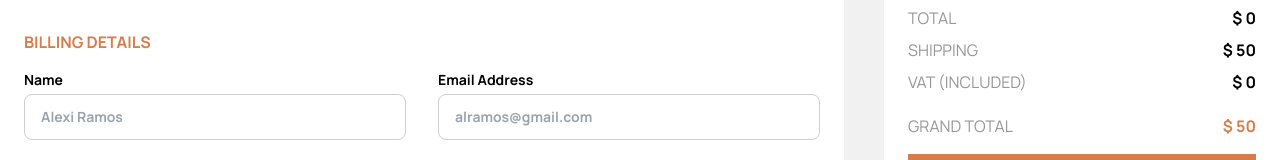
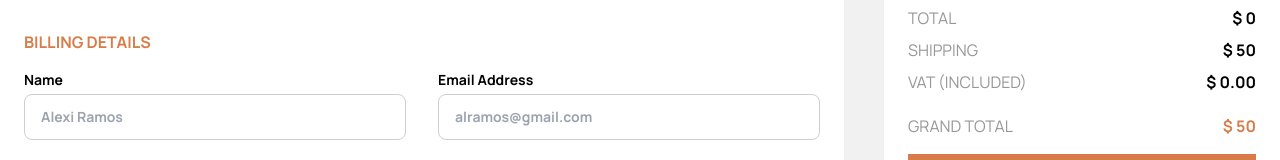
Before and after one commit to ArturDBW/audiophileShop, a React (Vite) app: page /checkout in a window 1280 px wide. Shown: the part 179-339 px from the top of the page. Built offline with nearby package versions, Linux system fonts and the light colour scheme.

Commit message:
fix bug with vat price

```diff
--- a/src/components/FinalInfo.jsx
+++ b/src/components/FinalInfo.jsx
@@ -1,17 +1,14 @@
 import PropTypes from "prop-types";
 import { LinkButton } from "../elements/LinkButton";
 import { OrderConfirmation } from "../svg/OrderConfirmation";
-import { useSelector } from "react-redux";
-import { getBasket } from "../slice/basketSlice";
+import { useDispatch, useSelector } from "react-redux";
+import { clearBasket, getBasket } from "../slice/basketSlice";
 import { CartProduct } from "./CartProduct";
 import { useState } from "react";
 
-export const FinalInfo = ({
-  openModalFinalInfo,
-  setOpenModalFinalInfo,
-  fullOrderPrice,
-}) => {
+export const FinalInfo = ({ fullOrderPrice }) => {
   const cart = useSelector(getBasket);
+  const dispatch = useDispatch();
   const firstProduct = [cart[0]];
   const restProducts = cart.slice(1);
 
@@ -65,7 +62,8 @@ export const FinalInfo = ({
           </div>
         </div>
         <LinkButton
-          onClick={() => setOpenModalFinalInfo(!openModalFinalInfo)}
+          to={"/"}
+          onClick={() => dispatch(clearBasket())}
           strechStyleClass={`flex justify-center`}
           backgroundStyleClass={`bg-[#D87D4A] hover:bg-[#fbaf85] text-white`}
         >
--- a/src/components/Summary.jsx
+++ b/src/components/Summary.jsx
@@ -34,7 +34,7 @@ export const Summary = () => {
       </div>
       <div className="flex justify-between py-1">
         <span className="text-[#979797]">VAT (INCLUDED)</span>
-        <span className="font-bold">$ {vatCost}</span>
+        <span className="font-bold">$ {vatCost.toFixed(2)}</span>
       </div>
       <div className="flex justify-between py-4">
         <span className="text-[#979797]">GRAND TOTAL</span>
--- a/src/pages/ModalCart.jsx
+++ b/src/pages/ModalCart.jsx
@@ -8,7 +8,6 @@ import { EmptyCart } from "../components/EmptyCart";
 export const ModalCart = ({ setOpenModalCart, openModalCart }) => {
   const cart = useSelector(getBasket);
   const dispatch = useDispatch();
-  console.log(cart);
 
   const totalAmount = cart.reduce((acc, curr) => {
     return acc + curr.totalPrice;
@@ -54,6 +53,7 @@ export const ModalCart = ({ setOpenModalCart, openModalCart }) => {
             <div>
               <LinkButton
                 to={"/checkout"}
+                onClick={() => setOpenModalCart(!openModalCart)}
                 strechStyleClass={`flex justify-center`}
                 backgroundStyleClass={`bg-[#D87D4A] hover:bg-[#fbaf85] text-white`}
               >
```
